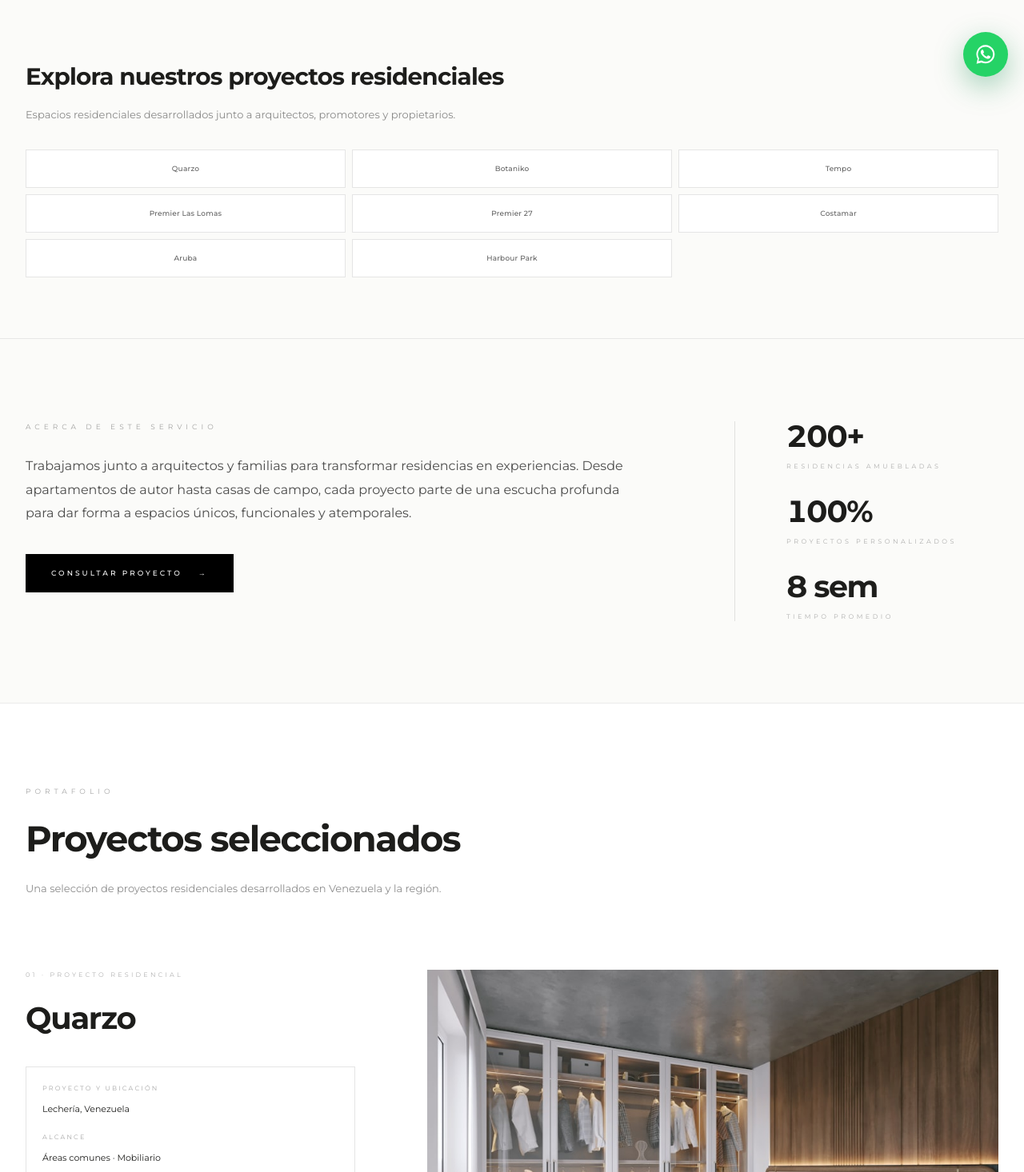
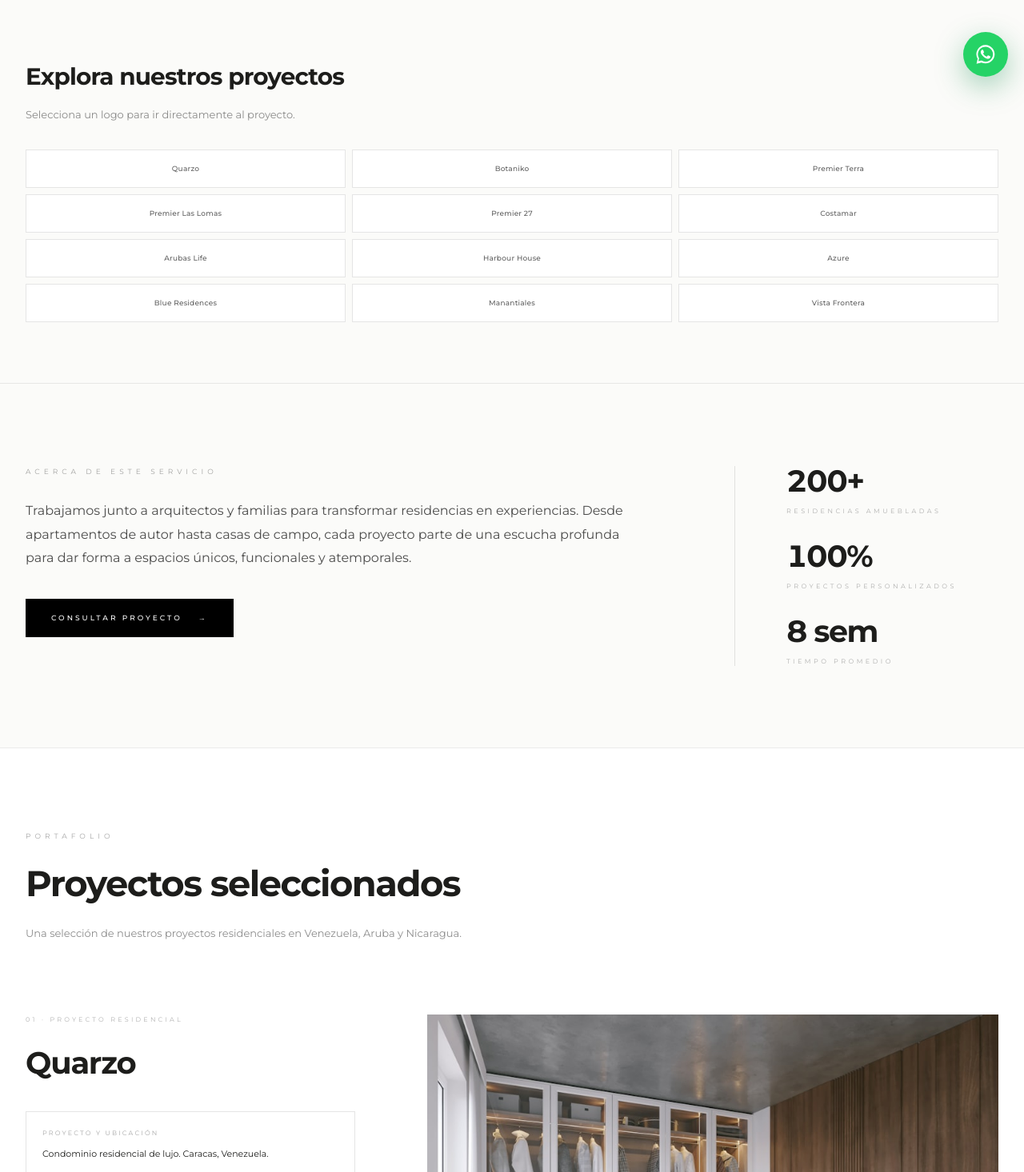
Before and after one commit to wegoxio/design-hof, a Next.js app: page /proyectos/residencial in a window 1280 px wide. Shown: the part 684-2150 px from the top of the page at 80% size. Built offline with nearby package versions, Linux system fonts and the light colour scheme; no server answers.

Commit message:
feat(projects): complete residential portfolio

```diff
--- a/screens/projects/gran-scale/components/gran-scale-gallery.tsx
+++ b/screens/projects/gran-scale/components/gran-scale-gallery.tsx
@@ -38,10 +38,10 @@ export function ProjectDetailGallery({ content }: { content: ProjectDetailConten
                 <p className="text-[8px] tracking-[3.2px] text-black/30 uppercase">{project.eyebrow}</p>
                 <h3 className="mt-5 text-[clamp(28px,3vw,44px)] font-semibold tracking-[-1.2px]">{project.title}</h3>
                 <dl className="mt-8 space-y-5 border border-black/10 p-5 text-[11px]">
-                  <div><dt className="text-[8px] tracking-[2.2px] text-black/35 uppercase">Proyecto y ubicación</dt><dd className="mt-3">{project.location}</dd></div>
+                  <div><dt className="text-[8px] tracking-[2.2px] text-black/35 uppercase">{project.locationLabel ?? "Proyecto y ubicación"}</dt><dd className="mt-3">{project.location}</dd></div>
                   <div><dt className="text-[8px] tracking-[2.2px] text-black/35 uppercase">Alcance</dt><dd className="mt-3">{project.scope}</dd></div>
                 </dl>
-                <p className="mt-6 text-[13px] leading-6 text-black/55">{project.description}</p>
+                <p className="mt-6 whitespace-pre-line text-[13px] leading-6 text-black/55">{project.description}</p>
                 <a href="#project-detail-top" className="mt-6 inline-block text-[9px] text-black/35 transition hover:text-black">↑ Volver a los proyectos</a>
               </div>
               <ProjectImage project={project} />
--- a/screens/projects/gran-scale/types/gran-scale.ts
+++ b/screens/projects/gran-scale/types/gran-scale.ts
@@ -32,6 +32,7 @@ export type ProjectDetailContent = {
       eyebrow: string;
       title: string;
       location: string;
+      locationLabel?: string;
       scope: string;
       description: string;
       images: Array<{ src: string; alt: string }>;
--- a/screens/projects/residential/content/residential-content.ts
+++ b/screens/projects/residential/content/residential-content.ts
@@ -1,22 +1,96 @@
 import type { ProjectDetailContent } from "../../gran-scale/types/gran-scale";
+
+const gallery = [
+  "/projects/residential/gallery/residential-gallery-01.jpg",
+  "/projects/residential/gallery/residential-gallery-02.jpg",
+  "/projects/residential/gallery/residential-gallery-03.jpg",
+  "/projects/residential/gallery/residential-gallery-04.png",
+  "/projects/residential/gallery/residential-gallery-05.png",
+];
+
+function images(project: string, offset: number) {
+  return [0, 1, 2].map((step) => ({
+    src: gallery[(offset + step) % gallery.length],
+    alt: `${project} — imagen ${step + 1}`,
+  }));
+}
 
 export const residentialContent: ProjectDetailContent = {
   breadcrumb: ["Inicio", "Proyectos", "Residencial"],
   hero: { eyebrow: "Residencial", title: "Proyectos Residenciales", description: "El hogar como obra de arte.", imageUrl: "/projects/residential/hero/residential-hero-01.jpg" },
   introduction: {
     eyebrow: "Acerca de este servicio",
-    explorationTitle: "Explora nuestros proyectos residenciales",
-    explorationDescription: "Espacios residenciales desarrollados junto a arquitectos, promotores y propietarios.",
-    filters: ["Quarzo", "Botaniko", "Tempo", "Premier Las Lomas", "Premier 27", "Costamar", "Aruba", "Harbour Park"],
+    explorationTitle: "Explora nuestros proyectos",
+    explorationDescription: "Selecciona un logo para ir directamente al proyecto.",
+    filters: ["Quarzo", "Botaniko", "Premier Terra", "Premier Las Lomas", "Premier 27", "Costamar", "Arubas Life", "Harbour House", "Azure", "Blue Residences", "Manantiales", "Vista Frontera"],
     description: "Trabajamos junto a arquitectos y familias para transformar residencias en experiencias. Desde apartamentos de autor hasta casas de campo, cada proyecto parte de una escucha profunda para dar forma a espacios únicos, funcionales y atemporales.",
     ctaLabel: "Consultar proyecto", ctaHref: "/contacto",
     stats: [{ value: 200, suffix: "+", label: "Residencias amuebladas" }, { value: 100, suffix: "%", label: "Proyectos personalizados" }, { value: 8, suffix: " sem", label: "Tiempo promedio" }],
   },
   gallery: {
-    eyebrow: "Portafolio", title: "Proyectos seleccionados", description: "Una selección de proyectos residenciales desarrollados en Venezuela y la región.",
+    eyebrow: "Portafolio", title: "Proyectos seleccionados", description: "Una selección de nuestros proyectos residenciales en Venezuela, Aruba y Nicaragua.",
     projects: [
-      { id: "quarzo", eyebrow: "01 · Proyecto residencial", title: "Quarzo", location: "Lechería, Venezuela", scope: "Áreas comunes · Mobiliario", description: "Diseño y dotación de espacios sociales concebidos para una experiencia residencial contemporánea y cálida.", images: [{ src: "/projects/residential/gallery/residential-gallery-01.jpg", alt: "Proyecto residencial Quarzo" }, { src: "/projects/residential/gallery/residential-gallery-02.jpg", alt: "Interior del proyecto Quarzo" }] },
-      { id: "botaniko", eyebrow: "02 · Proyecto residencial", title: "Botaniko", location: "Caracas, Venezuela", scope: "Interiorismo · Mobiliario", description: "Una propuesta que conecta materialidad, vegetación y mobiliario para crear espacios de uso cotidiano con identidad propia.", images: [{ src: "/projects/residential/gallery/residential-gallery-03.jpg", alt: "Proyecto residencial Botaniko" }, { src: "/projects/residential/gallery/residential-gallery-04.png", alt: "Área social del proyecto Botaniko" }, { src: "/projects/residential/gallery/residential-gallery-05.png", alt: "Detalle del proyecto Botaniko" }] },
+      {
+        id: "quarzo", eyebrow: "01 · Proyecto residencial", title: "Quarzo",
+        location: "Condominio residencial de lujo. Caracas, Venezuela.",
+        scope: "Vestiers · Clósets · Baños · Puertas internas · Puertas principales apt. · Cocina apt. modelo",
+        description: "Diseño e instalación de Vestiers, clósets y baños.\n\nDiseño e instalación de puertas principales de apartamentos con cerradura digital.\n\nDiseño e instalación de puertas internas de habitación.\n\nDiseño e instalación de cocina para apartamento modelo.", images: images("Quarzo", 0),
+      },
+      {
+        id: "botaniko", eyebrow: "02 · Proyecto residencial", title: "Botaniko",
+        location: "Condominio residencial de lujo. Caracas, Venezuela.", scope: "Clósets · Baños · Puertas internas · Cocina área Lounge",
+        description: "Diseño e instalación de mobiliario de clósets y baños.\n\nDiseño e instalación de puertas internas de habitación.", images: images("Botaniko", 1),
+      },
+      {
+        id: "premier-terra", eyebrow: "03 · Proyecto residencial", title: "Premier Terra",
+        location: "Condominio residencial. Caracas, Venezuela.", scope: "Cocinas · Clósets · Puertas internas",
+        description: "Diseño e instalación de mobiliario de cocinas y clósets\n\nDiseño e instalación de puertas internas de habitación.", images: images("Premier Terra", 2),
+      },
+      {
+        id: "premier-las-lomas", eyebrow: "04 · Proyecto residencial", title: "Premier Las Lomas",
+        location: "Condominio residencial. Caracas, Venezuela.", scope: "Cocinas · Topes",
+        description: "Diseño e instalación de mobiliario de cocinas.\n\nSuministro e instalación de topes de acrílico mineral en cocinas.", images: images("Premier Las Lomas", 3),
+      },
+      {
+        id: "premier-27", eyebrow: "05 · Proyecto residencial", title: "Premier 27",
+        location: "Condominio residencial de lujo. Caracas, Venezuela.", scope: "Cocinas · Topes · Interiorismo · Mobiliario",
+        description: "Diseño e instalación de mobiliario de cocinas.\n\nSuministro e instalación de topes de acrílico mineral en cocinas.\n\nInteriorismo y suministro de mobiliario de exteriores para áreas de piscinas y parrillera.", images: images("Premier 27", 4),
+      },
+      {
+        id: "costamar", eyebrow: "06 · Proyecto residencial", title: "Costamar",
+        location: "Condominio residencial Beach Front. Hacienda Iguana Golf and Beach Club, Nicaragua.", scope: "Cocinas · Clósets",
+        description: "Diseño e instalación de mobiliario de cocinas y clósets.", images: images("Costamar", 0),
+      },
+      {
+        id: "arubas-life", eyebrow: "07 · Proyecto residencial", title: "Arubas Life",
+        location: "Condominio residencial. Noord, Aruba.", scope: "Cocinas · Baños · Clósets · Topes · Interiorismo · Mobiliario",
+        description: "Diseño e instalación de mobiliario de cocinas, baños y clósets.\n\nSuministro e instalación de topes de cuarzo en cocinas.\n\nInteriorismo y suministro de mobiliario en apartamento modelo.", images: images("Arubas Life", 1),
+      },
+      {
+        id: "harbour-house", eyebrow: "08 · Proyecto residencial", title: "Harbour House",
+        location: "Condominio residencial y comercial de lujo. Oranjestad, Aruba.", scope: "Cocinas · Baños · Clósets · Topes · Interiorismo · Mobiliario",
+        description: "Diseño e instalación de mobiliario de cocinas, baños y clósets.\n\nSuministro e instalación de topes de cuarzo en cocinas.\n\nInteriorismo y suministro de mobiliario para Sale’s office.", images: images("Harbour House", 2),
+      },
+      {
+        id: "azure", eyebrow: "09 · Proyecto residencial", title: "Azure",
+        location: "Condominio residencial Beach Front. Eagle Beach, Aruba.", scope: "Cocinas · Baños · Clósets · Topes · Interiorismo · Mobiliario",
+        description: "Diseño e instalación de mobiliario de cocinas, baños y clósets.\n\nSuministro e instalación de topes de cuarzo en cocinas.\n\nInteriorismo y suministro de mobiliario en Lobby y Owner’s Lounge.", images: images("Azure", 3),
+      },
+      {
+        id: "blue-residences", eyebrow: "10 · Proyecto residencial", title: "Blue Residences",
+        location: "Condominio residencial de lujo Beach Front. Eagle Beach, Aruba.", scope: "Cocinas · Baños · Clósets · Topes · Interiorismo · Mobiliario",
+        description: "Diseño e instalación de mobiliario de cocinas, baños y clósets.\n\nSuministro e instalación de topes de cuarzo en cocinas.\n\nInteriorismo y suministro de mobiliario en apartamentos.", images: images("Blue Residences", 4),
+      },
+      {
+        id: "manantiales", eyebrow: "11 · Proyecto residencial", title: "Manantiales",
+        location: "Edificio residencial de lujo. Caracas, Venezuela.", scope: "Baños · Clósets",
+        description: "Diseño e instalación de mobiliario de baños y clósets.", images: images("Manantiales", 0),
+      },
+      {
+        id: "vista-frontera", eyebrow: "12 · Proyecto residencial", title: "Vista Frontera", locationLabel: "Ubicación",
+        location: "Caracas, Venezuela", scope: "Baños · Clósets",
+        description: "Diseño e instalación de mobiliario de baños y clósets.", images: images("Vista Frontera", 1),
+      },
     ],
   },
 };
```
